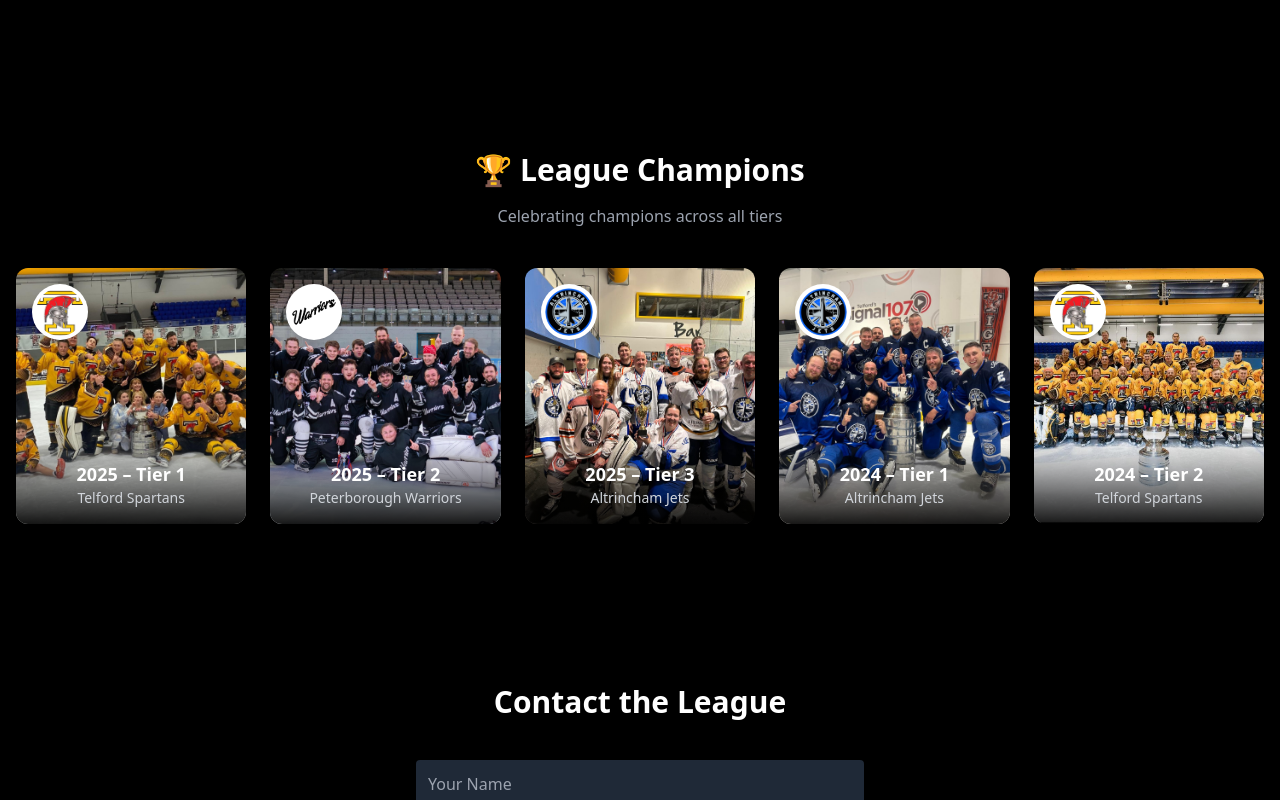
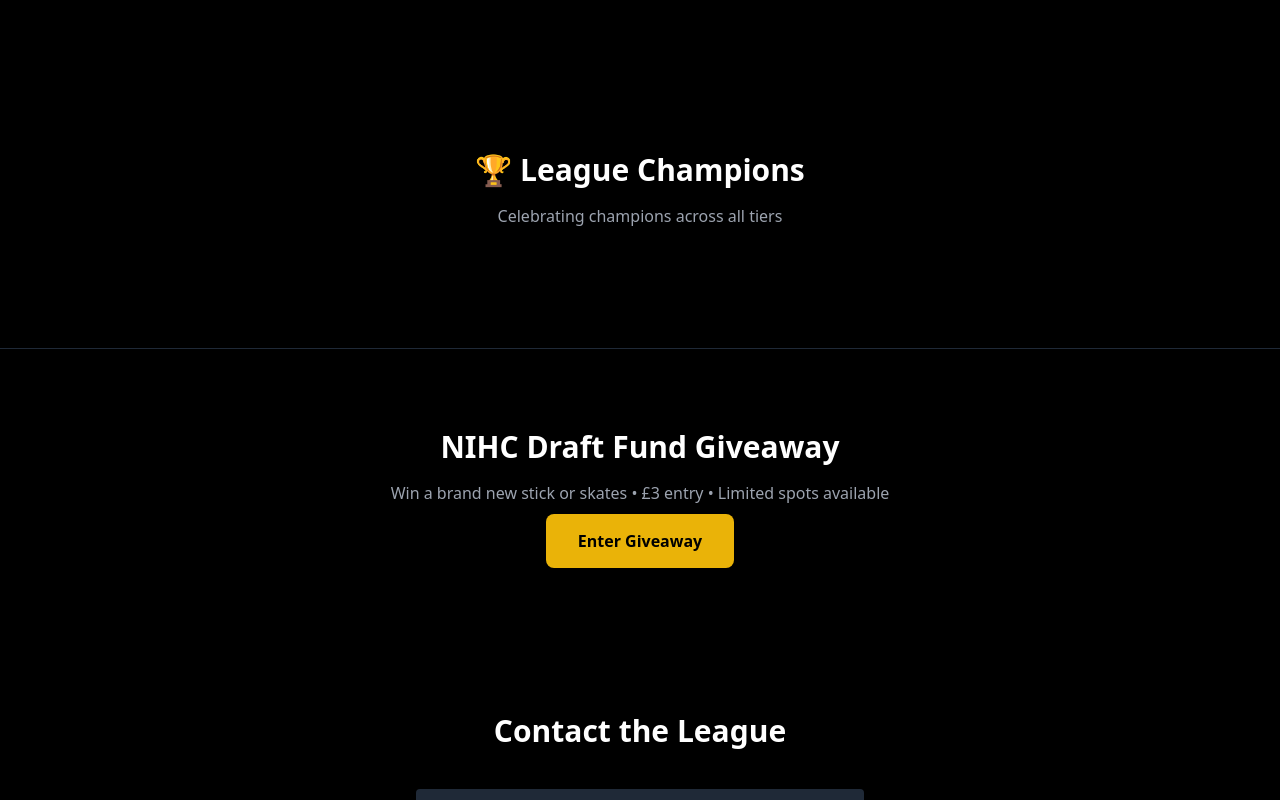
Before and after one commit to pgarv34/National-Ice-Hockey-Club, a plain HTML site: page index.html in a window 1280 px wide. Shown: the part 2000-2800 px from the top of the page. Drawn offline with nearby package versions, Linux system fonts and the light colour scheme.

Commit message:
Update index.html

```diff
--- a/index.html
+++ b/index.html
@@ -14,7 +14,6 @@
   <script src="https://cdn.tailwindcss.com"></script>
 
   <style>
-    /* TICKER */
     @keyframes marquee {
       0% { transform: translateX(100%); }
       100% { transform: translateX(-100%); }
@@ -23,7 +22,6 @@
       animation: marquee 15s linear infinite;
     }
 
-    /* HERO */
     .hero-bg {
       animation: heroZoom 20s ease-in-out infinite alternate;
       filter: brightness(0.85);
@@ -44,7 +42,7 @@
 <!-- 🔴 TICKER -->
 <div class="bg-red-600 text-white text-sm py-2 overflow-hidden whitespace-nowrap">
   <div class="animate-marquee inline-block">
-    🏒 UK Hockey Registration Open • Fixtures Live • Join Now •
+    🏒 UK Hockey Registration Open • Fixtures Live • Draft Giveaway Live •
   </div>
 </div>
 
@@ -54,25 +52,30 @@
   <nav class="space-x-6">
     <a href="#fixtures">Fixtures</a>
     <a href="#gallery">Gallery</a>
+    <a href="draft.html">Giveaway</a>
     <a href="#join">Contact</a>
   </nav>
 </header>
 
-<!-- 🔥 HERO -->
+<!-- HERO -->
 <section class="relative min-h-screen flex items-center justify-center overflow-hidden">
 
-  <!-- BACKGROUND -->
   <img src="./NIHCHEro.jpg" class="hero-bg absolute w-full h-full object-cover">
 
-  <!-- OVERLAY -->
   <div class="absolute w-full h-full bg-gradient-to-b from-black/30 via-black/60 to-black"></div>
 
-  <!-- LEFT SIDE BUTTONS -->
+  <!-- BUTTONS -->
   <div class="absolute left-6 md:left-12 top-1/2 transform -translate-y-1/2 flex flex-col gap-4 z-10">
 
     <a href="player-registration.html"
        class="bg-red-600 px-6 py-3 rounded-lg text-sm md:text-base font-semibold shadow-lg hover:bg-red-700 transition">
       Player Registration
+    </a>
+
+    <!-- 🔥 NEW GIVEAWAY BUTTON -->
+    <a href="draft.html"
+       class="bg-yellow-500 px-6 py-3 rounded-lg text-sm md:text-base font-semibold shadow-lg hover:bg-yellow-400 transition text-black">
+      Draft Giveaway
     </a>
 
     <a href="#join"
@@ -97,7 +100,7 @@
   </div>
 </section>
 
-<!-- 🏆 GALLERY -->
+<!-- GALLERY -->
 <section id="gallery" class="max-w-7xl mx-auto py-20 px-4">
   <h2 class="text-3xl font-bold mb-4 text-center">🏆 League Champions</h2>
   <p class="text-center text-gray-400 mb-10">
@@ -106,52 +109,23 @@
 
   <div class="grid grid-cols-1 sm:grid-cols-2 md:grid-cols-3 lg:grid-cols-5 gap-6">
 
-    <div class="group relative overflow-hidden rounded-xl">
-      <img src="./telford-team.jpg" class="w-full h-64 object-cover group-hover:scale-110 transition duration-500">
-      <img src="./spartans.png" class="absolute top-4 left-4 w-14 h-14 bg-white p-1 rounded-full shadow-lg">
-      <div class="absolute bottom-0 bg-gradient-to-t from-black/90 to-transparent w-full p-4 text-center">
-        <p class="font-bold text-lg">2025 – Tier 1</p>
-        <p class="text-sm text-gray-300">Telford Spartans</p>
-      </div>
-    </div>
+    <!-- existing cards unchanged -->
 
-    <div class="group relative overflow-hidden rounded-xl">
-      <img src="./warriors-team.jpg" class="w-full h-64 object-cover group-hover:scale-110 transition duration-500">
-      <img src="./warriors.png" class="absolute top-4 left-4 w-14 h-14 bg-white p-1 rounded-full shadow-lg">
-      <div class="absolute bottom-0 bg-gradient-to-t from-black/90 to-transparent w-full p-4 text-center">
-        <p class="font-bold text-lg">2025 – Tier 2</p>
-        <p class="text-sm text-gray-300">Peterborough Warriors</p>
-      </div>
-    </div>
+  </div>
+</section>
 
-    <div class="group relative overflow-hidden rounded-xl">
-      <img src="./jets-team.jpg" class="w-full h-64 object-cover group-hover:scale-110 transition duration-500">
-      <img src="./jets.png" class="absolute top-4 left-4 w-14 h-14 bg-white p-1 rounded-full shadow-lg">
-      <div class="absolute bottom-0 bg-gradient-to-t from-black/90 to-transparent w-full p-4 text-center">
-        <p class="font-bold text-lg">2025 – Tier 3</p>
-        <p class="text-sm text-gray-300">Altrincham Jets</p>
-      </div>
-    </div>
- <!-- 2024 Tier 1 – Jets -->
-<div class="group relative overflow-hidden rounded-xl">
-  <img src="./jets-2024.jpg" class="w-full h-64 object-cover group-hover:scale-110 transition duration-500">
-  <img src="./jets.png" class="absolute top-4 left-4 w-14 h-14 bg-white p-1 rounded-full shadow-lg">
-  <div class="absolute bottom-0 bg-gradient-to-t from-black/90 to-transparent w-full p-4 text-center">
-    <p class="font-bold text-lg">2024 – Tier 1</p>
-    <p class="text-sm text-gray-300">Altrincham Jets</p>
-  </div>
-</div>
+<!-- 🔥 GIVEAWAY SECTION -->
+<section class="bg-black py-20 px-4 text-center border-t border-gray-800">
+  <h2 class="text-3xl font-bold mb-4">NIHC Draft Fund Giveaway</h2>
 
-<!-- 2024 Tier 2 – Spartans -->
-<div class="group relative overflow-hidden rounded-xl">
-  <img src="./spartans-2024.jpg" class="w-full h-64 object-cover group-hover:scale-110 transition duration-500">
-  <img src="./spartans.png" class="absolute top-4 left-4 w-14 h-14 bg-white p-1 rounded-full shadow-lg">
-  <div class="absolute bottom-0 bg-gradient-to-t from-black/90 to-transparent w-full p-4 text-center">
-    <p class="font-bold text-lg">2024 – Tier 2</p>
-    <p class="text-sm text-gray-300">Telford Spartans</p>
-  </div>
-</div>
-  </div>
+  <p class="text-gray-400 mb-6">
+    Win a brand new stick or skates • £3 entry • Limited spots available
+  </p>
+
+  <a href="draft.html"
+     class="bg-yellow-500 px-8 py-4 rounded-lg font-bold text-black hover:bg-yellow-400 transition">
+    Enter Giveaway
+  </a>
 </section>
 
 <!-- CONTACT -->
```
